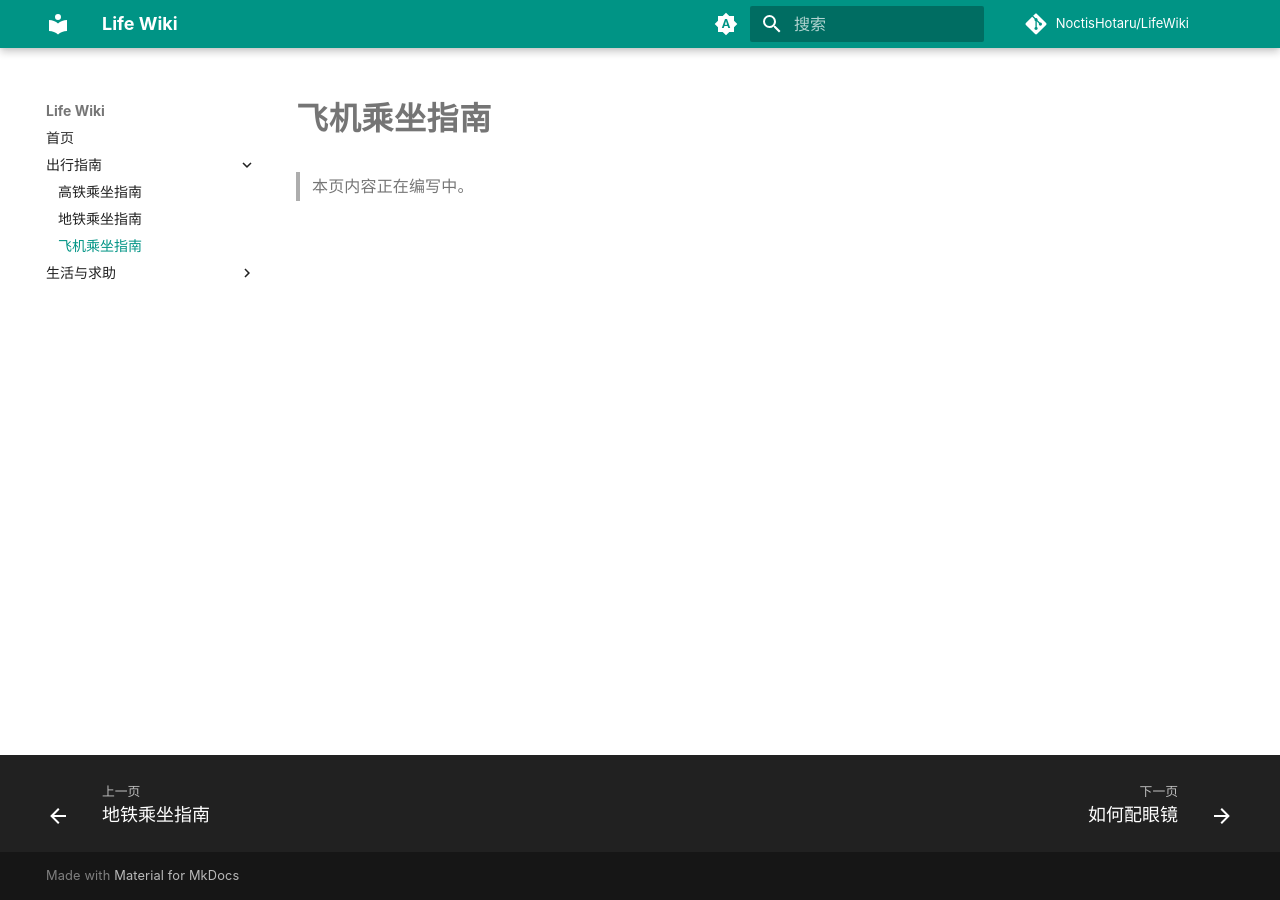
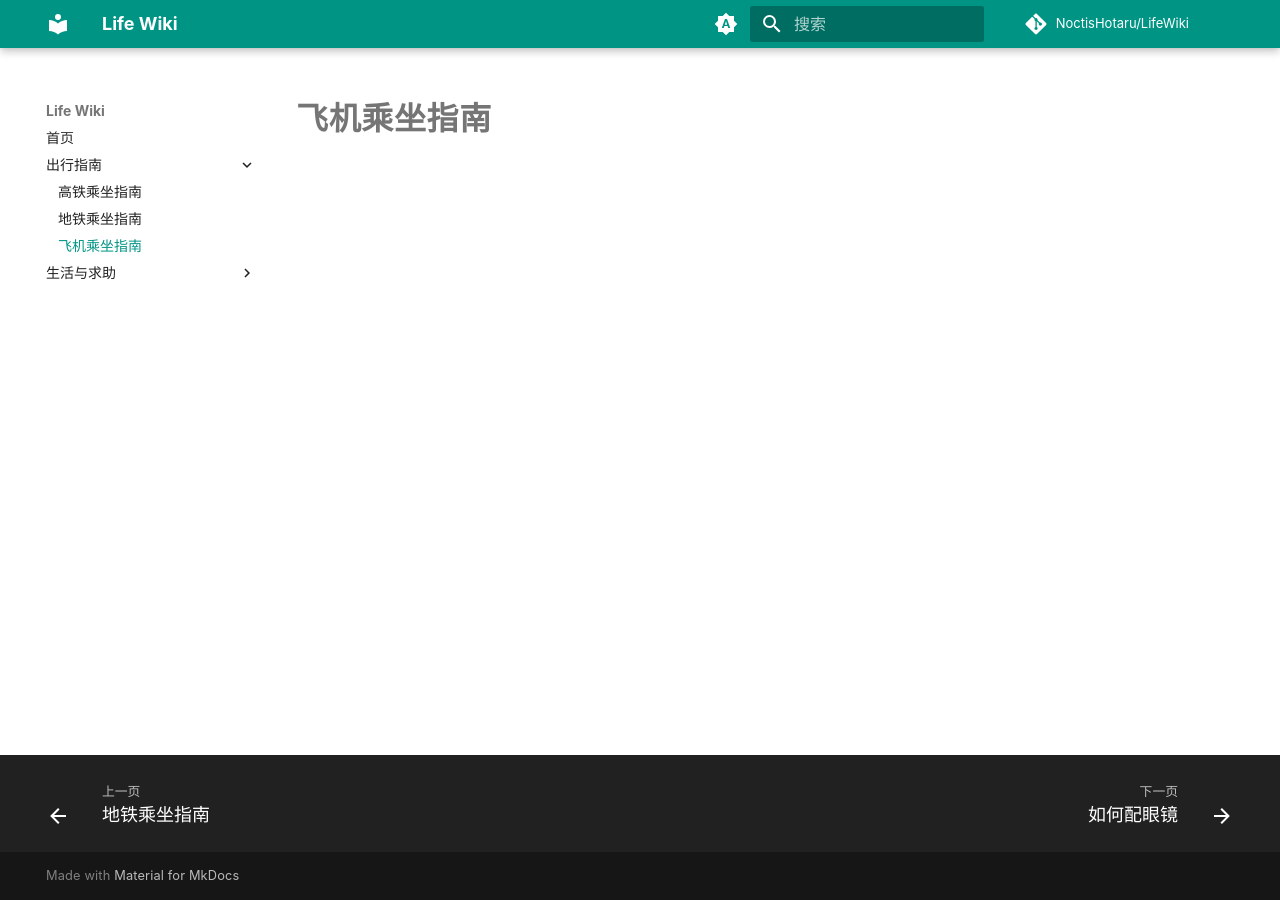
Before and after one commit to NoctisHotaru/LifeWiki, an MkDocs documentation site: the page built from docs/flight/index.md, in a window 1280 px wide. Built offline with MkDocs 1.6.1 and Material for MkDocs 9.7.7, drawn with Linux system fonts in a browser that asks for light colours; comment, search, counter and statistics services are not loaded.

Commit message:
发布更新

```diff
--- a/docs/flight/index.md
+++ b/docs/flight/index.md
@@ -1,3 +1,3 @@
 # 飞机乘坐指南
 
-> 本页内容正在编写中。
+>
```
Also changed, not shown: 1 other file.
